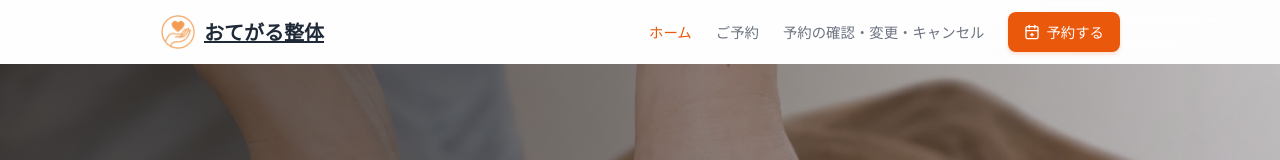
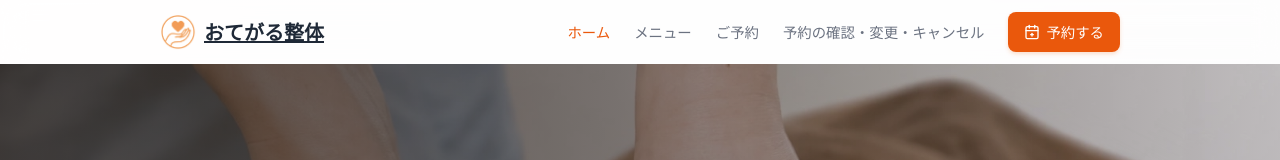
Before and after one commit to otegarubody-cloud/otegaru.body, a Next.js app in the folder otegaru-system/: page / in a window 1280 px wide. Shown: the top 160 px of the page. Built offline with nearby package versions, Linux system fonts and the light colour scheme; no server answers; the database is empty.

Commit message:
Add menu link to header nav

```diff
--- a/otegaru-system/src/components/Header.tsx
+++ b/otegaru-system/src/components/Header.tsx
@@ -29,6 +29,7 @@ export default function Header() {
         </Link>
         <nav className="nav">
           <Link href="/" style={pathname === '/' ? { color: 'var(--primary)' } : {}}>ホーム</Link>
+          <Link href="/menu" style={pathname === '/menu' ? { color: 'var(--primary)' } : {}}>メニュー</Link>
           <Link href="/booking" style={pathname === '/booking' ? { color: 'var(--primary)' } : {}}>ご予約</Link>
           <Link href="/confirm">予約の確認・変更・キャンセル</Link>
           <Link href="/booking" className="btn-primary-small">
```
